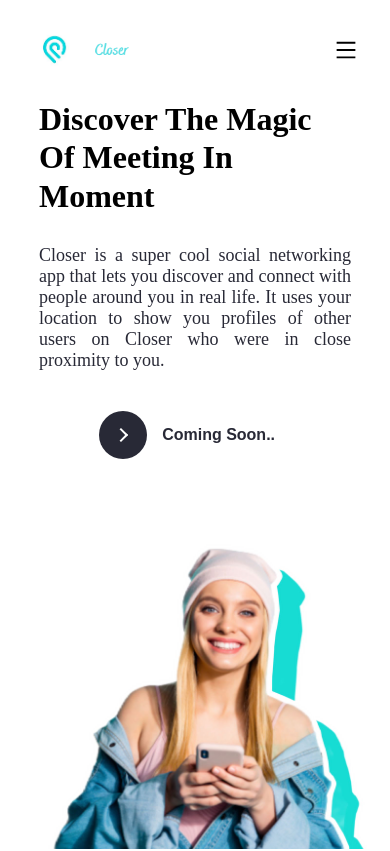
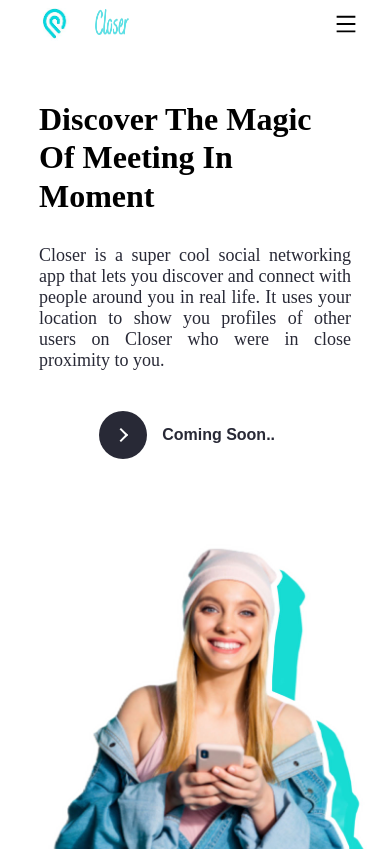
Before and after one commit to udityaprakash/closerr-React, a React (Create React App) app: page / in a window 390 px wide. Shown: the top 851 px of the page. Built offline with nearby package versions, Linux system fonts and the light colour scheme; a web font is replaced by a local one.

Commit message:
navbar changes1

```diff
--- a/src/Sections/Services/styles.css
+++ b/src/Sections/Services/styles.css
@@ -77,3 +77,9 @@
   background-position: 0 10%;
 
 }
+
+@media screen and (max-width: 450px) {
+  .image-list li {
+    background-position: 0 5%;
+  }
+}
--- a/src/components/Header/styles.css
+++ b/src/components/Header/styles.css
@@ -9,12 +9,19 @@
   background-color: white;
   color: var(--white);
   position: fixed;
-  height: 100px;
+  /* height: 100px; */
   width: 100%;
   z-index: 500;
 
   @media only Screen and (max-width: 587px) {
-    padding: 1rem 2rem;
+    padding: 0rem 2rem;
+    .header {
+      height: 50px;
+    }
+    img, svg {
+      width: 100%;
+      height: inherit;
+    }
   }
 }
 
```
